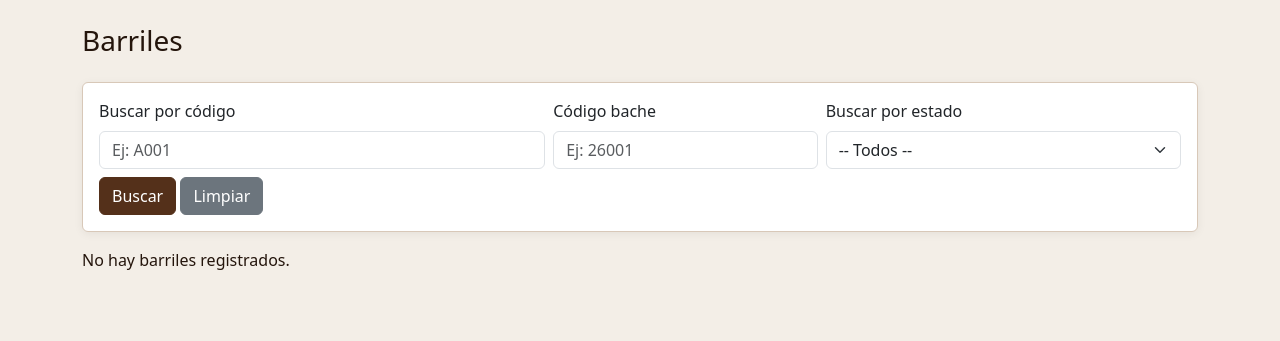
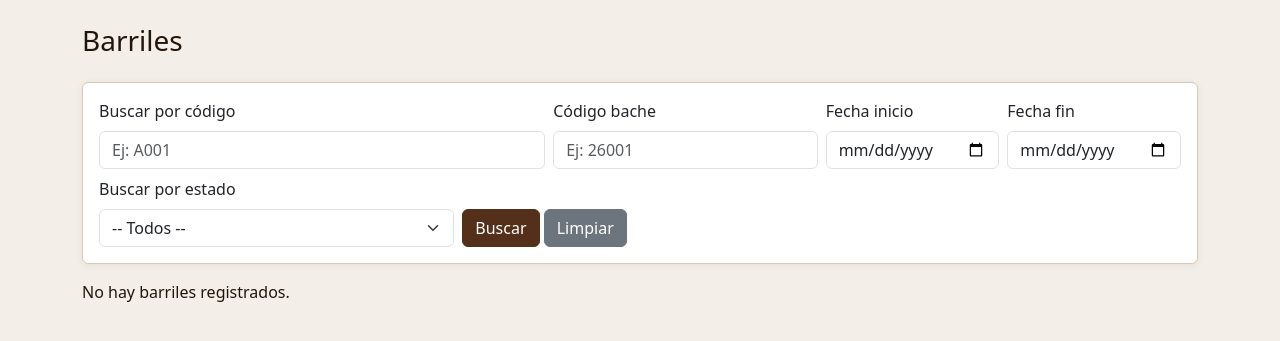
Before and after one commit to afosorioh/brewadministrator, a Python web app: template app/templates/barriles/lista.html in a window 1280 px wide. Shown: the part 56-397 px from the top of the page. Run offline with Jinja, Linux system fonts and the light colour scheme; the template is opened without the code that fills it, so the values that code supplies are empty.

Commit message:
adicionar campos de fecha en lista barriles

```diff
--- a/app/templates/barriles/lista.html
+++ b/app/templates/barriles/lista.html
@@ -30,6 +30,21 @@
             class="form-control"
             value="{{ codigo_bache or '' }}"
             placeholder="Ej: 26001">
+    </div>
+    <div class="col-md-2">
+      <label class="form-label">Fecha inicio</label>
+      <input type="date"
+            name="fecha_inicio"
+            class="form-control"
+            value="{{ fecha_inicio or '' }}">
+    </div>
+
+    <div class="col-md-2">
+      <label class="form-label">Fecha fin</label>
+      <input type="date"
+            name="fecha_fin"
+            class="form-control"
+            value="{{ fecha_fin or '' }}">
     </div>
     <div class="col-md-4">
       <label class="form-label">Buscar por estado</label>
```
Also changed, not shown: app/routes/barriles.py (+17 -4 lines).
